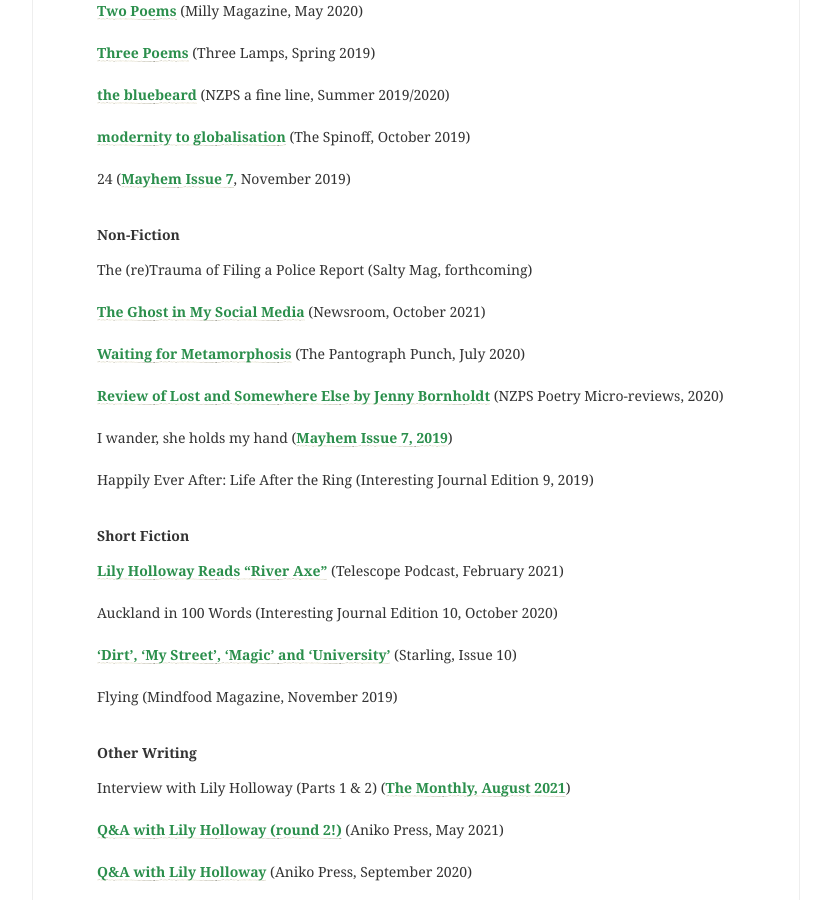
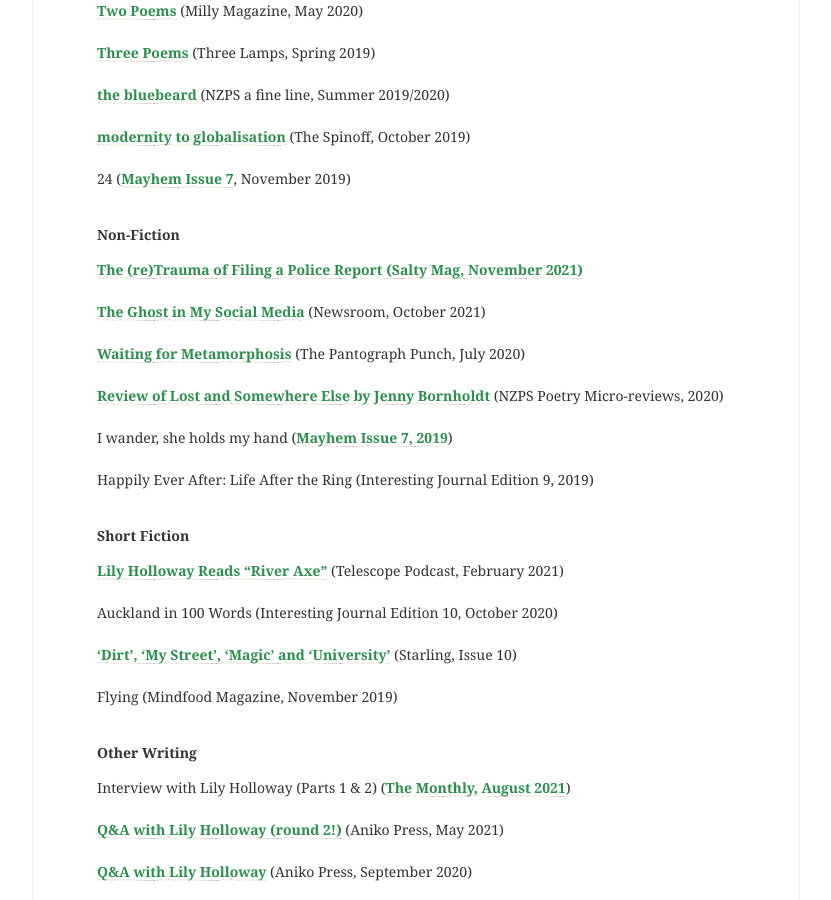
Before and after one commit to lilyholloway/lilyholloway.github.io, a Jekyll site: the page built from cv.md, in a window 1280 px wide and 900 px high, scrolled down 2212 px. Shown: the whole window, without its empty margins (224-1055 px from the left). Built offline with Jekyll 4.4.1, drawn with Linux system fonts in a browser that asks for light colours; nearby versions of some CDN libraries; some of the changed text lies outside the part shown.

Commit message:
Update cv.md

```diff
--- a/cv.md
+++ b/cv.md
@@ -100,7 +100,7 @@
 
 <b>Non-Fiction</b><br>
 
-The (re)Trauma of Filing a Police Report (Salty Mag, forthcoming)<br>
+<b><a href="https://saltyworld.net/the-retrauma-of-filing-a-police-report/">The (re)Trauma of Filing a Police Report (Salty Mag, November 2021)</a></b><br>
 <br>
 <b><a href="https://www.newsroom.co.nz/the-ghost-in-my-social-media">The Ghost in My Social Media</a></b> (Newsroom, October 2021)<br>
 <br>
@@ -206,6 +206,8 @@
 
 <b>Other</b><br>
 
+<b><a href="https://www.varuna.com.au/online-programs/newzealand">Aotearoa New Zealand Lamplight Residency</a></b> recipient 2021<br>
+<br>
 <b><a href="https://authors.org.nz/opportunities/nzsa-programmes-and-services/nzsa-mentor-programme/mentee-recipients-of-2021/">NZSA Mentorship</a></b> recipient 2021<br>
 <br>
 Board Member of Same Same But Different Literary Festival 2021<br>
```
